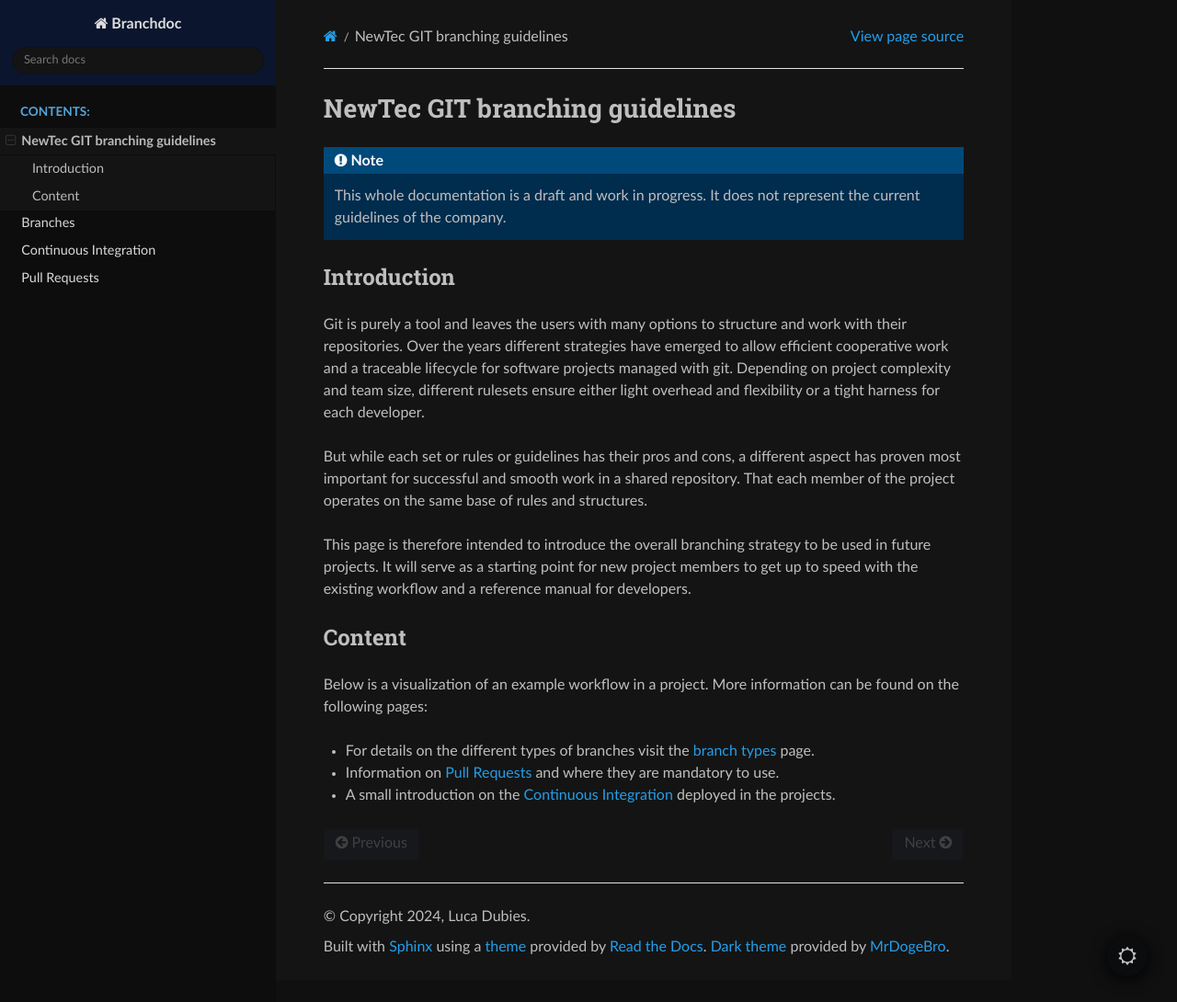
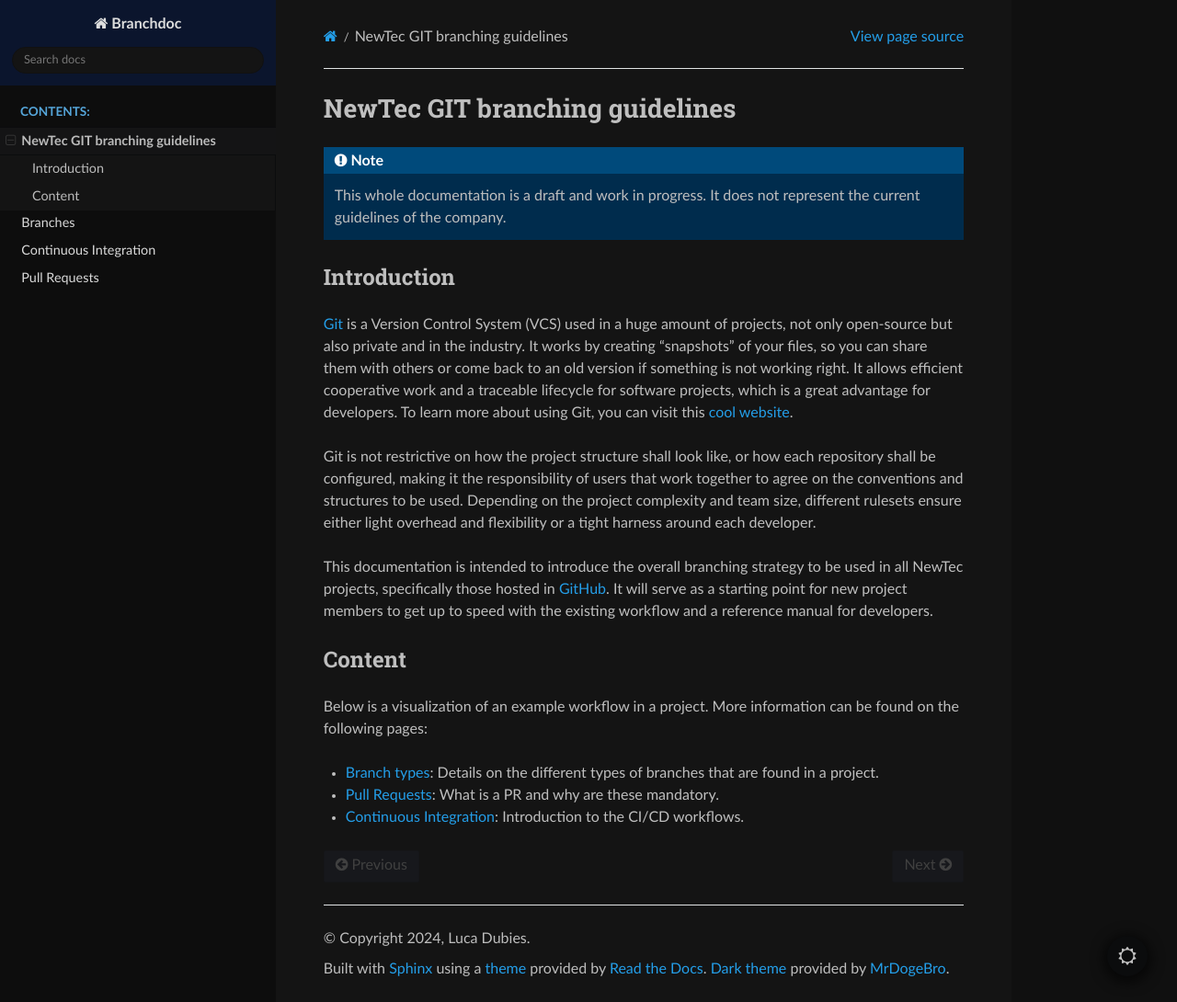
Before and after one commit to LuDubies/branchdoc_io_test, a Sphinx documentation site: the page built from doc/overview.md, in a window 1280 px wide and 1090 px high. Shown: the whole window at 92% size. Built offline with Sphinx 7.4.7 and the Read the Docs theme 2.0.0, drawn with Linux system fonts in a browser that asks for light colours.

Commit message:
Updated overview

````diff
--- a/doc/overview.md
+++ b/doc/overview.md
@@ -6,19 +6,19 @@ This whole documentation is a draft and work in progress. It does not represent
 
 ## Introduction
 
-Git is purely a tool and leaves the users with many options to structure and work with their repositories. Over the years different strategies have emerged to allow efficient cooperative work and a traceable lifecycle for software projects managed with git. Depending on project complexity and team size, different rulesets ensure either light overhead and flexibility or a tight harness for each developer.
+[Git](https://git-scm.com/) is a Version Control System (VCS) used in a huge amount of projects, not only open-source but also private and in the industry. It works by creating "snapshots" of your files, so you can share them with others or come back to an old version if something is not working right. It allows efficient cooperative work and a traceable lifecycle for software projects, which is a great advantage for developers. To learn more about using Git, you can visit this [cool website](https://learngitbranching.js.org/).
 
-But while each set or rules or guidelines has their pros and cons, a different aspect has proven most important for successful and smooth work in a shared repository. That each member of the project operates on the same base of rules and structures.
+Git is not restrictive on how the project structure shall look like, or how each repository shall be configured, making it the responsibility of users that work together to agree on the conventions and structures to be used. Depending on the project complexity and team size, different rulesets ensure either light overhead and flexibility or a tight harness around each developer.
 
-This page is therefore intended to introduce the overall branching strategy to be used in future projects. It will serve as a starting point for new project members to get up to speed with the existing workflow and a reference manual for developers.
+This documentation is intended to introduce the overall branching strategy to be used in all NewTec projects, specifically those hosted in [GitHub](https://github.com/NewTec-GmbH). It will serve as a starting point for new project members to get up to speed with the existing workflow and a reference manual for developers.
 
 ## Content
 
 Below is a visualization of an example workflow in a project. More information can be found on the following pages:
 
-- For details on the different types of branches visit the [branch types](branch_types.md) page.
-- Information on [Pull Requests](pull_request.md) and where they are mandatory to use.
-- A small introduction on the [Continuous Integration](ci.md) deployed in the projects.
+- [Branch types](branch_types.md): Details on the different types of branches that are found in a project.
+- [Pull Requests](pull_request.md): What is a PR and why are these mandatory.
+- [Continuous Integration](ci.md): Introduction to the CI/CD workflows.
 
 ```{mermaid}
 %%{init: { 'gitGraph': {'showCommitLabel': false}} }%%
````
Also changed, not shown: doc/pull_request.md (line endings or trailing spaces).
